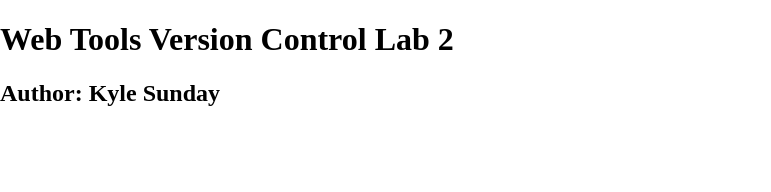
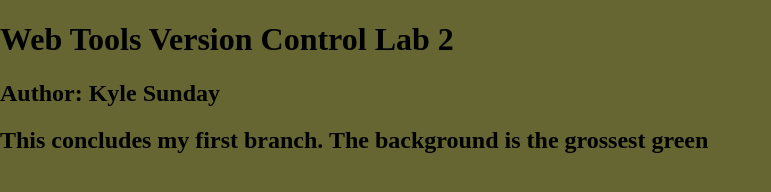
Before and after one commit to kmsunday89/wtvclab3Sunday, a plain HTML site: page index.html in a window 1280 px wide. Shown: the whole page, without its empty margins (0-771 px from the left). Drawn offline with nearby package versions, Linux system fonts and the light colour scheme.

Commit message:
Added another H2. Modified the CSS.
New H2 declares that I made a branch, and changed background color. Changed color in CSS.

```diff
--- a/_css/main.css
+++ b/_css/main.css
@@ -8,6 +8,7 @@ html {
   -webkit-text-size-adjust: 100%;
 }
 html, body  {
+	background-color: #666633;
 	margin: 0;
 }
 /* Correct `block` display not defined in IE 8/9.*/
--- a/index.html
+++ b/index.html
@@ -16,6 +16,7 @@
     <header>
 	<h1>Web Tools Version Control Lab 2</h1>
 	<h2>Author: Kyle Sunday</h2>
+	<h2>This concludes my first branch. The background is the grossest green</h2>
     </header>
     <nav id="pageNav">
     </nav>
```
